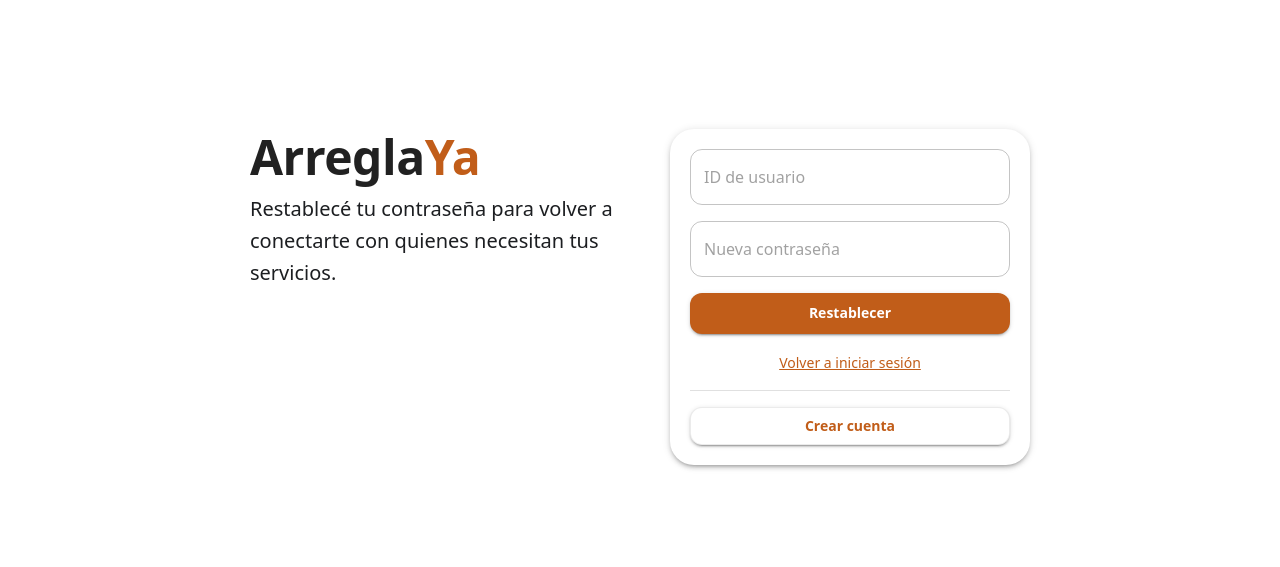
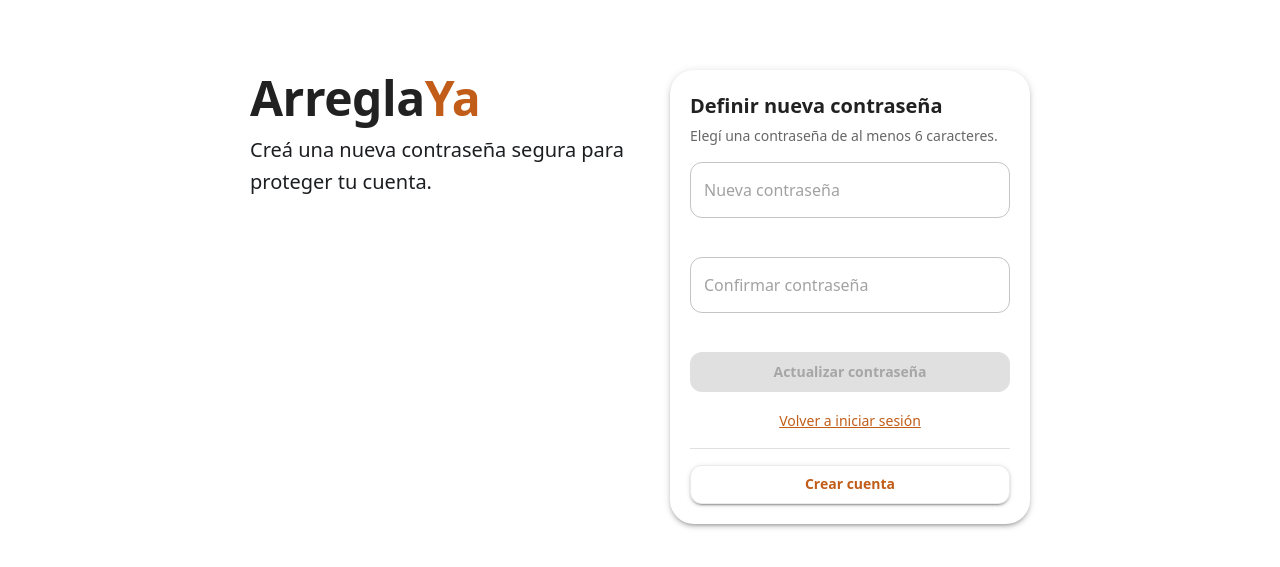
Before and after one commit to ManuMarcos/Frontend-usuarios-squad-06-uade, a React (Create React App) app in the folder arreglaya/: page /restablecer/1 in a window 1280 px wide. Shown: the part 191-758 px from the top of the page. Built offline with nearby package versions, Linux system fonts and the light colour scheme; no server answers.

Commit message:
Nuevo flujo de olvide contraseña

```diff
--- a/arreglaya/src/api/http.ts
+++ b/arreglaya/src/api/http.ts
@@ -8,6 +8,8 @@
 const PUBLIC_PATHS = [
   '/api/users/login',
   '/api/users/register',
+  '/api/users/forgot-password',
+  '/api/users/reset-password',
   // si usás reset por userId o por token, agregalos acá:
   '/api/users/',             // para /api/users/{id}/reset-password (match por startsWith)
 ]
--- a/arreglaya/src/api/users.ts
+++ b/arreglaya/src/api/users.ts
@@ -107,9 +107,16 @@
   return data
 }
 
-// Resetear contraseña
-export async function resetUserPassword(userId: number, newPassword: string) {
-  const { data } = await api.patch(`/api/users/${userId}/reset-password`, { newPassword })
+// Recuperar contraseña
+export async function requestPasswordReset(email: string) {
+  const { data } = await api.post('/api/users/forgot-password', { email })
+  return data
+}
+
+export async function resetPasswordWithToken(token: string, newPassword: string) {
+  console.log('resetPasswordWithToken', token, newPassword)
+  const { data } = await api.post('/api/users/reset-password', {token, newPassword }, {
+  })
   return data
 }
 
--- a/arreglaya/src/index.tsx
+++ b/arreglaya/src/index.tsx
@@ -30,7 +30,9 @@
       { index: true, element: <GuestRoute><Login /></GuestRoute> },
       { path: 'login', element: <GuestRoute><Login /></GuestRoute> },
       { path: 'register', element: <GuestRoute><Register /></GuestRoute> },
-      { path: 'recuperar', element: <GuestRoute><ResetPassword /></GuestRoute> },
+      { path: 'recuperar', element: <GuestRoute><ForgotPassword /></GuestRoute> },
+      { path: 'reset-password', element: <GuestRoute><ResetPassword /></GuestRoute> },
+      { path: 'reset-password/:token', element: <GuestRoute><ResetPassword /></GuestRoute> },
       { path: 'restablecer/:token', element: <GuestRoute><ResetPassword /></GuestRoute> },
 
       { path: 'terminos', element: <Terms /> },
--- a/arreglaya/src/pages/ForgotPassword.tsx
+++ b/arreglaya/src/pages/ForgotPassword.tsx
@@ -10,41 +10,34 @@
   Divider,
   Paper,
   Grid,
-  IconButton,
-  InputAdornment,
 } from '@mui/material'
-import VisibilityRoundedIcon from '@mui/icons-material/VisibilityRounded'
-import VisibilityOffRoundedIcon from '@mui/icons-material/VisibilityOffRounded'
 import { Link as RouterLink } from 'react-router-dom'
-import { resetUserPassword } from '../api/users'
+import { requestPasswordReset } from '../api/users'
+import { isValidEmail } from '../utils/validators'
 
 export default function ForgotPassword() {
-  const [userId, setUserId] = React.useState('')
-  const [newPassword, setNewPassword] = React.useState('')
-  const [showPass, setShowPass] = React.useState(false)
-
+  const [email, setEmail] = React.useState('')
   const [loading, setLoading] = React.useState(false)
   const [message, setMessage] = React.useState<string | null>(null)
   const [error, setError] = React.useState<string | null>(null)
 
-  // UX: validaciones mínimas SOLO visuales (no cambian la lógica)
-  const idError = userId.trim().length === 0
-  const passError = newPassword.trim().length === 0
-  const canSubmit = !idError && !passError && !loading
+  const emailTouched = email.length > 0
+  const emailInvalid = emailTouched && !isValidEmail(email)
+  const canSubmit = isValidEmail(email) && !loading
 
   async function onSubmit(e: React.FormEvent) {
     e.preventDefault()
     setError(null); setMessage(null)
 
-    if (idError || passError) {
-      setError('Ingresá ID y contraseña')
+    if (!isValidEmail(email)) {
+      setError('Ingresá un email válido')
       return
     }
 
     setLoading(true)
     try {
-      await resetUserPassword(Number(userId), newPassword)
-      setMessage('¡Contraseña restablecida con éxito!')
+      await requestPasswordReset(email)
+      setMessage('Si el email está registrado, te enviamos un enlace para restablecer tu contraseña.')
     } catch (err: any) {
       setError(err?.response?.data?.message || 'No pudimos procesar tu solicitud')
     } finally {
@@ -97,47 +90,23 @@
 
             {/* Título sutil para jerarquía visual */}
             <Typography variant="h6" sx={{ fontWeight: 700, mb: 0.5 }}>
-              Restablecer contraseña
+              Recuperar acceso
             </Typography>
             <Typography variant="body2" sx={{ color: 'text.secondary', mb: 2 }}>
-              Ingresá tu ID de usuario y una nueva contraseña.
+              Ingresá tu email y te enviaremos instrucciones para restablecer tu contraseña.
             </Typography>
 
             <Stack component="form" spacing={2} onSubmit={onSubmit}>
               <TextField
                 size="medium"
-                placeholder="ID de usuario"
-                value={userId}
-                onChange={(e) => setUserId(e.target.value)}
-                error={idError && !!userId} // marca si tocaron y dejaron vacío
-                helperText={idError && !!userId ? 'Campo obligatorio' : ' '}
+                type="email"
+                placeholder="Email"
+                value={email}
+                onChange={(e) => setEmail(e.target.value)}
+                error={emailInvalid}
+                helperText={emailInvalid ? 'Ingresá un email válido' : ' '}
                 fullWidth
                 required
-              />
-
-              <TextField
-                size="medium"
-                type={showPass ? 'text' : 'password'}
-                placeholder="Nueva contraseña"
-                value={newPassword}
-                onChange={(e) => setNewPassword(e.target.value)}
-                error={passError && !!newPassword}
-                helperText={passError && !!newPassword ? 'Campo obligatorio' : ' '}
-                fullWidth
-                required
-                InputProps={{
-                  endAdornment: (
-                    <InputAdornment position="end">
-                      <IconButton
-                        aria-label={showPass ? 'Ocultar contraseña' : 'Mostrar contraseña'}
-                        onClick={() => setShowPass(s => !s)}
-                        edge="end"
-                      >
-                        {showPass ? <VisibilityOffRoundedIcon /> : <VisibilityRoundedIcon />}
-                      </IconButton>
-                    </InputAdornment>
-                  ),
-                }}
               />
 
               <Button
@@ -152,7 +121,7 @@
                   '&:hover': { backgroundColor: '#a94d14' },
                 }}
               >
-                {loading ? 'Guardando…' : 'Restablecer'}
+                {loading ? 'Enviando…' : 'Enviar instrucciones'}
               </Button>
             </Stack>
 
--- a/arreglaya/src/pages/ResetPassword.tsx
+++ b/arreglaya/src/pages/ResetPassword.tsx
@@ -1,4 +1,3 @@
-// src/pages/ForgotPassword.tsx
 import React from 'react'
 import {
   Box,
@@ -11,27 +10,51 @@
   Paper,
   Grid,
 } from '@mui/material'
-import { Link as RouterLink } from 'react-router-dom'
-import { resetUserPassword } from '../api/users'
+import { Link as RouterLink, useNavigate, useParams, useSearchParams } from 'react-router-dom'
+import { resetPasswordWithToken } from '../api/users'
 
-export default function ForgotPassword() {
-  const [userId, setUserId] = React.useState('')
+export default function ResetPassword() {
+  const { token: tokenParam } = useParams<{ token?: string }>()
+  const [searchParams] = useSearchParams()
+  const navigate = useNavigate()
+  const token = tokenParam || searchParams.get('token') || ''
+
   const [newPassword, setNewPassword] = React.useState('')
+  const [confirmPassword, setConfirmPassword] = React.useState('')
   const [loading, setLoading] = React.useState(false)
   const [message, setMessage] = React.useState<string | null>(null)
   const [error, setError] = React.useState<string | null>(null)
+
+  const passTooShort = newPassword.length > 0 && newPassword.length < 6
+  const mismatch = confirmPassword.length > 0 && confirmPassword !== newPassword
+  const tokenMissing = !token
+  const canSubmit = Boolean(token && newPassword && confirmPassword && !passTooShort && !mismatch && !loading)
 
   async function onSubmit(e: React.FormEvent) {
     e.preventDefault()
     setError(null)
     setMessage(null)
-    if (!userId || !newPassword) { setError('Ingresá ID y contraseña'); return }
+
+    if (tokenMissing) {
+      setError('El enlace es inválido o expiró.')
+      return
+    }
+    if (passTooShort) {
+      setError('La contraseña debe tener al menos 6 caracteres.')
+      return
+    }
+    if (mismatch) {
+      setError('Las contraseñas no coinciden.')
+      return
+    }
+
     setLoading(true)
     try {
-      await resetUserPassword(Number(userId), newPassword)
-      setMessage('¡Contraseña restablecida con éxito!')
+      await resetPasswordWithToken(token, newPassword)
+      setMessage('¡Tu contraseña fue actualizada! Ahora te redirigiremos para iniciar sesión.')
+      setTimeout(() => navigate('/login?m=reset'), 1000)
     } catch (err: any) {
-      setError(err?.response?.data?.message || 'No pudimos procesar tu solicitud')
+      setError(err?.response?.data?.message || 'No pudimos restablecer tu contraseña. Intentalo nuevamente.')
     } finally {
       setLoading(false)
     }
@@ -58,7 +81,6 @@
         justifyContent="space-between"
         alignItems="flex-start"
       >
-        {/* Izquierda: marca y frase (igual que Login) */}
         <Grid size={{ xs: 12, md: 6 }} sx={{ mb: { xs: 4, md: 0 } }}>
           <Typography
             variant="h3"
@@ -74,11 +96,10 @@
             </Box>
           </Typography>
           <Typography variant="h6" sx={{ fontWeight: 400, color: '#1c1e21', maxWidth: 420 }}>
-            Restablecé tu contraseña para volver a conectarte con quienes necesitan tus servicios.
+            Creá una nueva contraseña segura para proteger tu cuenta.
           </Typography>
         </Grid>
 
-        {/* Derecha: card (mismo look & feel que Login) */}
         <Grid size={{ xs: 12, md: 'auto' }}>
           <Paper
             elevation={3}
@@ -100,28 +121,48 @@
               </Alert>
             )}
 
+            {tokenMissing && (
+              <Alert severity="warning" sx={{ mb: 2 }}>
+                El enlace para restablecer la contraseña no es válido. Solicitá uno nuevo.
+              </Alert>
+            )}
+
+            <Typography variant="h6" sx={{ fontWeight: 700, mb: 0.5 }}>
+              Definir nueva contraseña
+            </Typography>
+            <Typography variant="body2" sx={{ color: 'text.secondary', mb: 2 }}>
+              Elegí una contraseña de al menos 6 caracteres.
+            </Typography>
+
             <Stack component="form" spacing={2} onSubmit={onSubmit}>
-              <TextField
-                size="medium"
-                placeholder="ID de usuario"
-                value={userId}
-                onChange={(e) => setUserId(e.target.value)}
-                fullWidth
-                required
-              />
               <TextField
                 size="medium"
                 type="password"
                 placeholder="Nueva contraseña"
                 value={newPassword}
                 onChange={(e) => setNewPassword(e.target.value)}
+                error={passTooShort}
+                helperText={passTooShort ? 'Debe tener al menos 6 caracteres' : ' '}
                 fullWidth
                 required
               />
+
+              <TextField
+                size="medium"
+                type="password"
+                placeholder="Confirmar contraseña"
+                value={confirmPassword}
+                onChange={(e) => setConfirmPassword(e.target.value)}
+                error={mismatch}
+                helperText={mismatch ? 'Las contraseñas no coinciden' : ' '}
+                fullWidth
+                required
+              />
+
               <Button
                 type="submit"
                 variant="contained"
-                disabled={loading}
+                disabled={!canSubmit}
                 sx={{
                   backgroundColor: '#c15d19',
                   textTransform: 'none',
@@ -130,7 +171,7 @@
                   '&:hover': { backgroundColor: '#a94d14' },
                 }}
               >
-                {loading ? 'Guardando…' : 'Restablecer'}
+                {loading ? 'Guardando…' : 'Actualizar contraseña'}
               </Button>
             </Stack>
 
```
